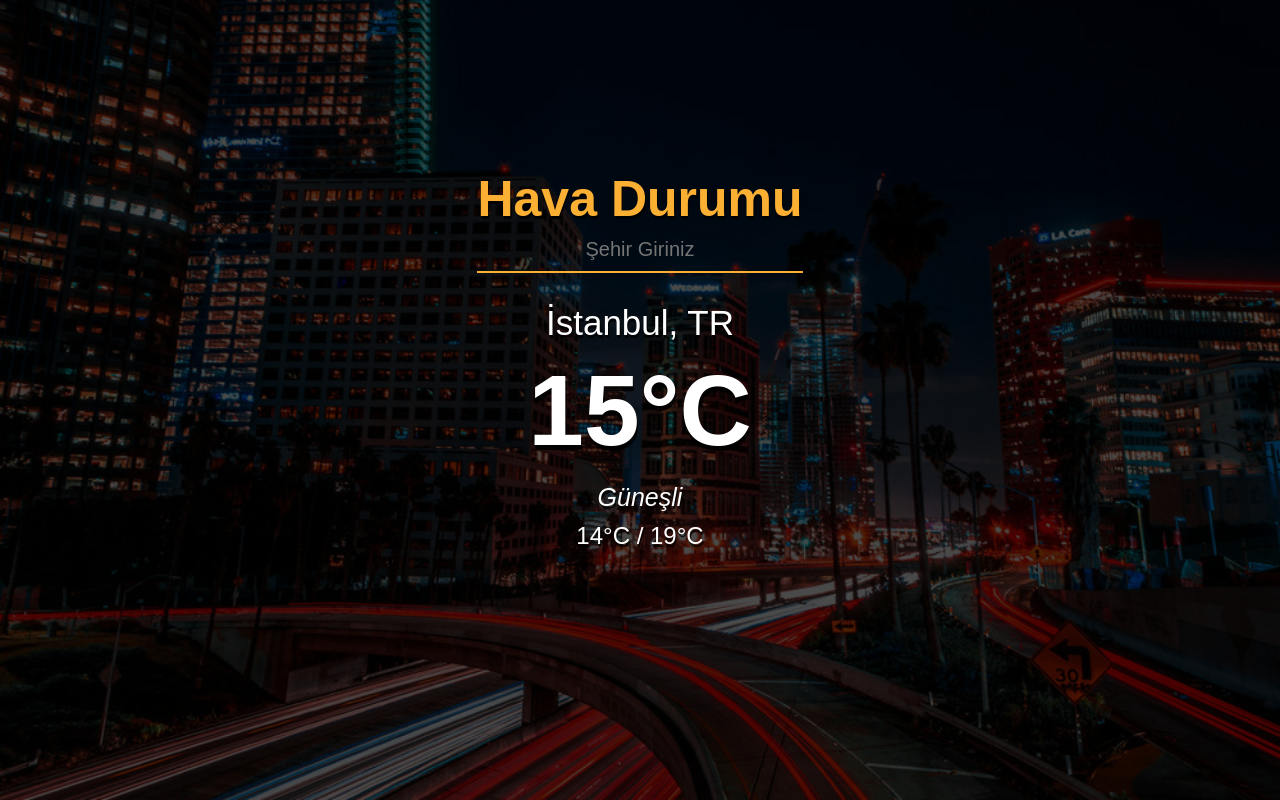
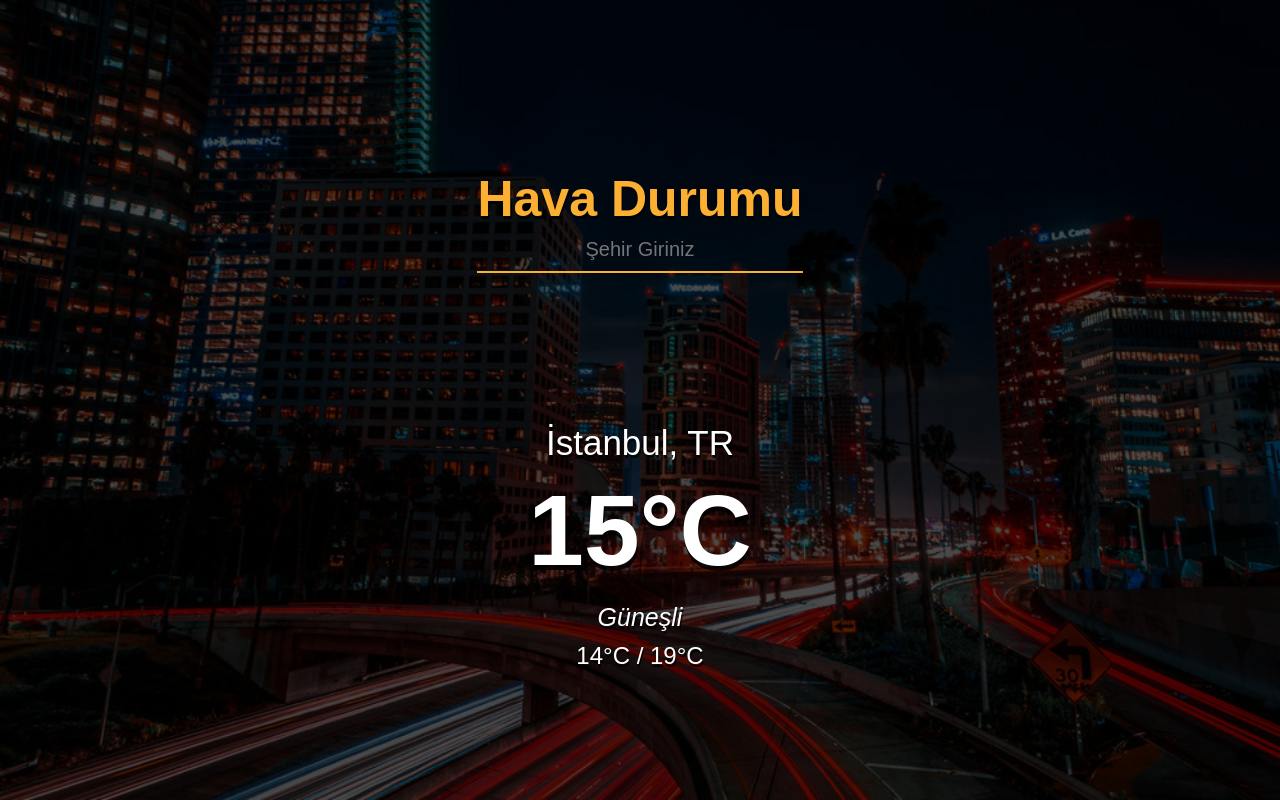
Before and after one commit to BernaDeryaDen/WeatherAPPWithAPI, a plain HTML site: page index.html in a window 1280 px wide. Drawn offline with Linux system fonts and the light colour scheme.

Commit message:
Update style.css

```diff
--- a/style.css
+++ b/style.css
@@ -18,6 +18,9 @@ body {
   text-align: center;
   background: rgba(0, 0, 0, 0.7);
   height: 100vh;
+}
+.content{
+  margin-top: 15vh;
 }
 .header {
   padding: 50px 20px 30px 20px;
```
